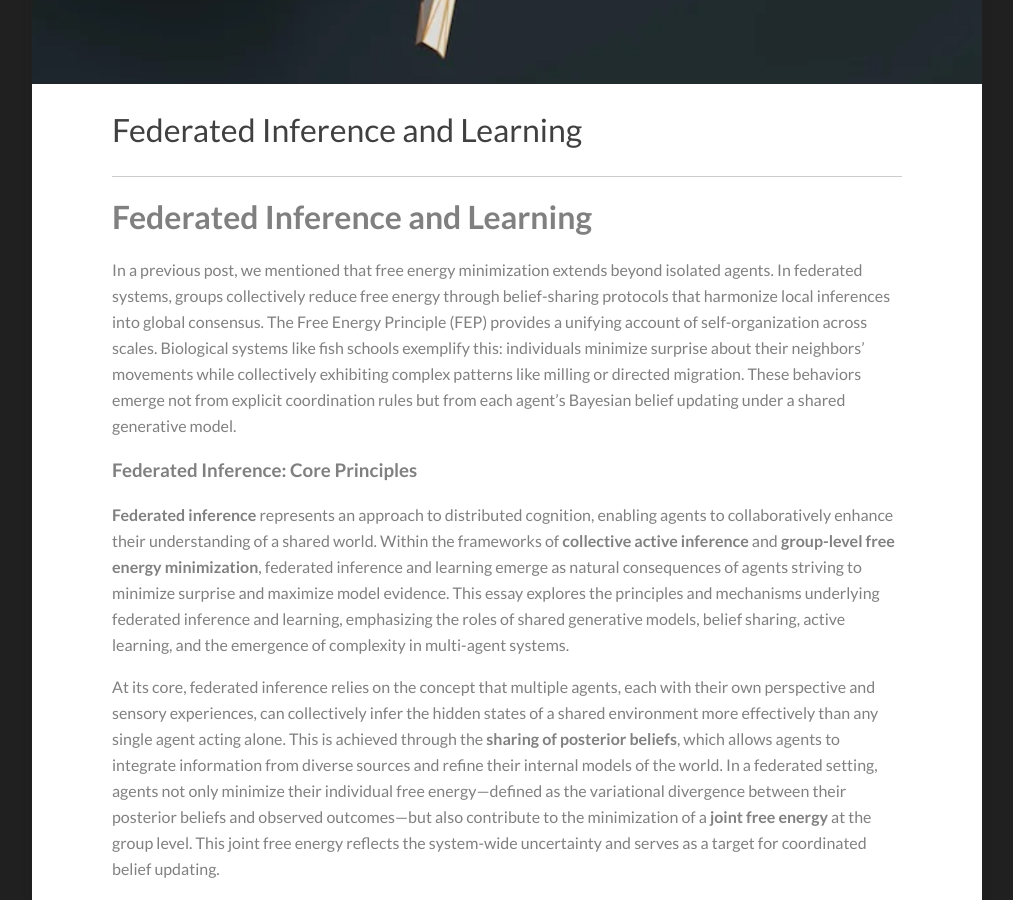
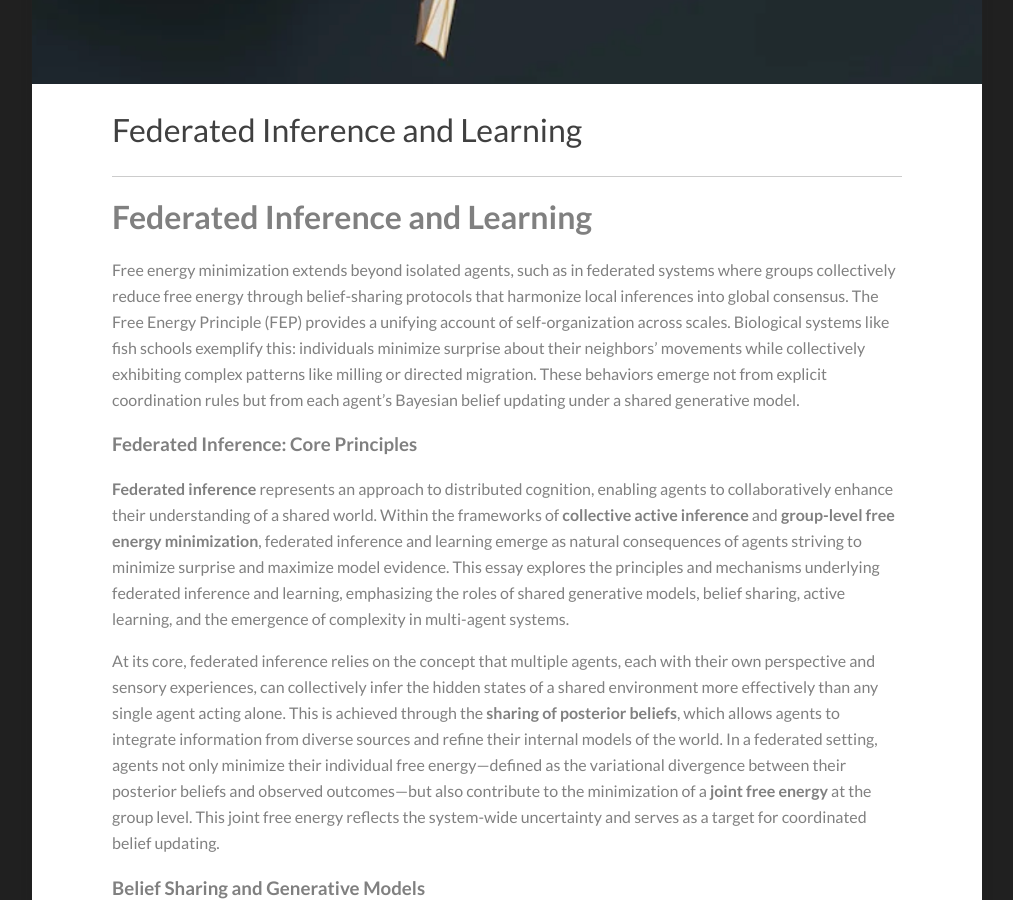
Before and after one commit to Kamran-Afzali/Kamran-Afzali.github.io, a Jekyll site: the page built from _posts/2026-09-15-FED_FEP.md, in a window 1280 px wide and 900 px high, scrolled down 889 px. Shown: the whole window, without its empty margins (133-1146 px from the left). Built offline with Jekyll 4.4.1, drawn with Linux system fonts in a browser that asks for light colours.

Commit message:
Update 2026-09-15-FED_FEP.md

```diff
--- a/_posts/2026-09-15-FED_FEP.md
+++ b/_posts/2026-09-15-FED_FEP.md
@@ -12,7 +12,7 @@ date-string: September 2026
 
 # Federated Inference and Learning
 
-In a previous post, we mentioned that free energy minimization extends beyond isolated agents. In federated systems, groups collectively reduce free energy through belief-sharing protocols that harmonize local inferences into global consensus. The Free Energy Principle (FEP) provides a unifying account of self-organization across scales. Biological systems like fish schools exemplify this: individuals minimize surprise about their neighbors’ movements while collectively exhibiting complex patterns like milling or directed migration. These behaviors emerge not from explicit coordination rules but from each agent’s Bayesian belief updating under a shared generative model.
+Free energy minimization extends beyond isolated agents, such as in federated systems where groups collectively reduce free energy through belief-sharing protocols that harmonize local inferences into global consensus. The Free Energy Principle (FEP) provides a unifying account of self-organization across scales. Biological systems like fish schools exemplify this: individuals minimize surprise about their neighbors’ movements while collectively exhibiting complex patterns like milling or directed migration. These behaviors emerge not from explicit coordination rules but from each agent’s Bayesian belief updating under a shared generative model.
 
 ### Federated Inference: Core Principles
 
```
